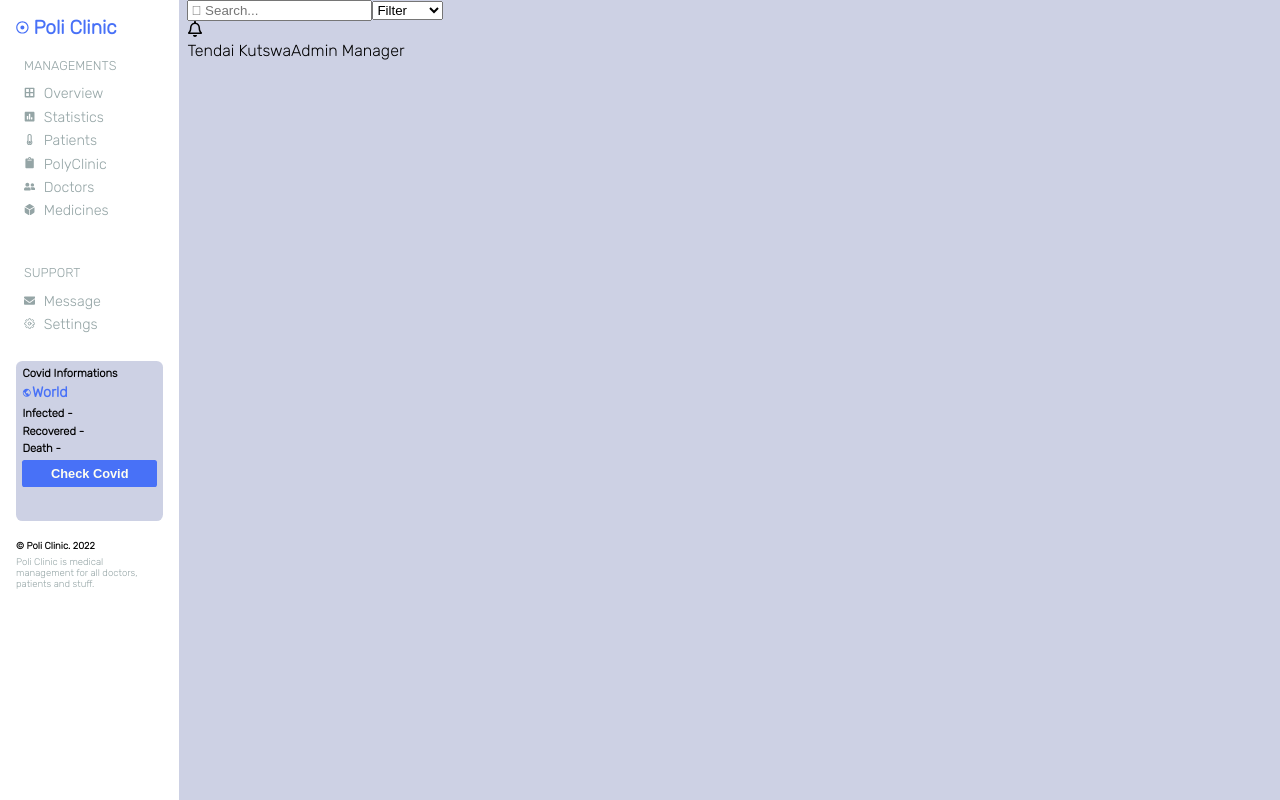
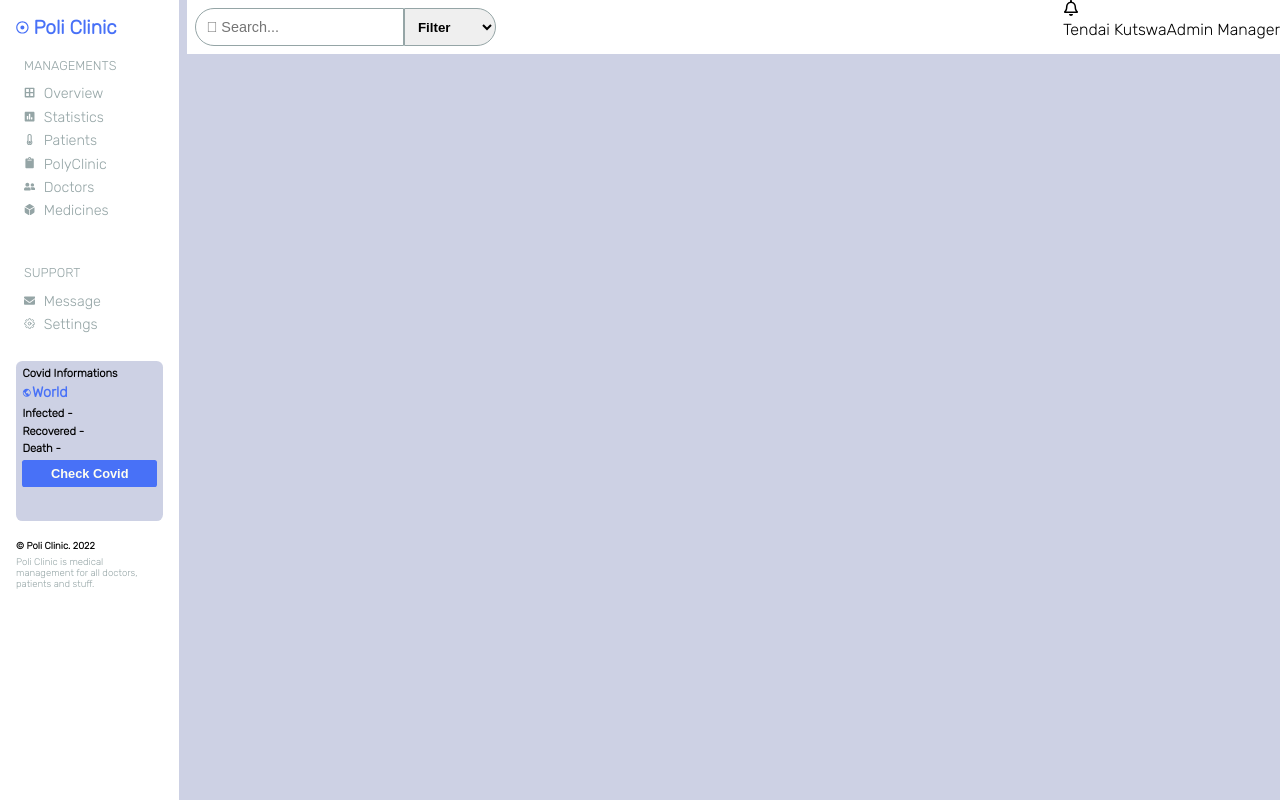
Before and after one commit to Tinashe-Muchie/Poli_Dashboard, a React (Create React App) app: page / in a window 1280 px wide. Built offline with nearby package versions, Linux system fonts and the light colour scheme.

Commit message:
search input and sellect styling

```diff
--- a/src/styles.css
+++ b/src/styles.css
@@ -189,3 +189,34 @@ ul {
 .list_style span:last-of-type {
   font-size: 0.9rem;
 }
+
+.Search_bar_wrapper {
+  background-color: #fff;
+  display: flex;
+  justify-content: space-between;
+}
+
+.Search_bar_wrapper form {
+  display: flex;
+  padding: 0.5em;
+}
+
+.Search_bar_wrapper form > input {
+  padding: 0.7em;
+  font-size: 0.9rem;
+  border: 0.1em solid var(--left-sidebar-font);
+  border-bottom-left-radius: 5em;
+  border-top-left-radius: 5em;
+}
+
+.Search_bar_wrapper form > select {
+  border: 0.1em solid var(--left-sidebar-font);
+  border-bottom-right-radius: 5em;
+  border-top-right-radius: 5em;
+  padding: 0.7em;
+  font-weight: bold;
+}
+
+.Search_bar_wrapper form > select > option {
+  color: var(--left-sidebar-font);
+}
```
Also changed, not shown: src/Components/Search-bar.tsx (+4 -13 lines).
